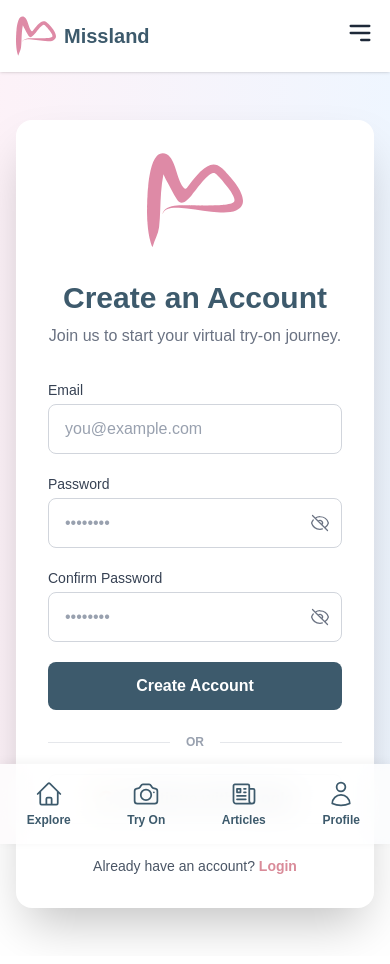
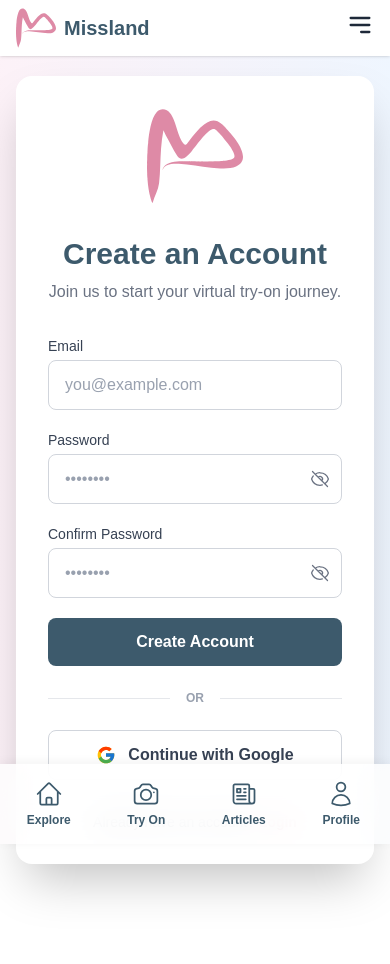
Before and after one commit to radinamri/Missland, a Next.js app in the folder frontend/: page /register in a window 390 px wide. Built offline with nearby package versions, Linux system fonts and the light colour scheme; no server answers.

Commit message:
fix(Login/Register/Header): Fix UI design of Login and Register page and Header component

```diff
--- a/frontend/app/login/page.tsx
+++ b/frontend/app/login/page.tsx
@@ -91,8 +91,8 @@
   });
 
   return (
-    <div className="flex items-center justify-center p-4">
-      <div className="w-full max-w-5xl bg-white rounded-2xl shadow-2xl flex flex-col md:flex-row overflow-hidden my-8">
+    <div className="flex items-center justify-center p-4 pb-24">
+      <div className="w-full max-w-5xl bg-white rounded-2xl shadow-2xl flex flex-col md:flex-row overflow-hidden md:my-8 my-1">
         {/* Left Column: Branding Panel */}
         <div className="hidden md:flex md:w-1/2 items-center justify-center p-12 bg-[#3D5A6C] relative">
           <div className="text-center space-y-4">
--- a/frontend/app/register/page.tsx
+++ b/frontend/app/register/page.tsx
@@ -97,8 +97,8 @@
   });
 
   return (
-    <div className="flex items-center justify-center p-4">
-      <div className="w-full max-w-5xl bg-white rounded-2xl shadow-2xl flex flex-col md:flex-row overflow-hidden my-8">
+    <div className="flex items-center justify-center p-4 pb-24">
+      <div className="w-full max-w-5xl bg-white rounded-2xl shadow-2xl flex flex-col md:flex-row overflow-hidden md:my-8 my-1">
         {/* Left Column: Branding Panel */}
         <div className="hidden md:flex md:w-1/2 items-center justify-center p-12 bg-[#3D5A6C] relative">
           <div className="text-center space-y-4">
--- a/frontend/components/Header.tsx
+++ b/frontend/components/Header.tsx
@@ -110,7 +110,7 @@
 
   return (
     <>
-      <header className="bg-white shadow-sm sticky top-0 z-30 h-auto flex flex-col items-center py-4 gap-4">
+      <header className="bg-white shadow-sm sticky top-0 z-30 h-auto flex flex-col items-center py-2 md:py-2 gap-2">
         <div className="flex items-center justify-between w-full md:px-8 px-4">
           <div className="flex items-center space-x-4">
             <Link href="/" className="flex items-center space-x-2">
```
